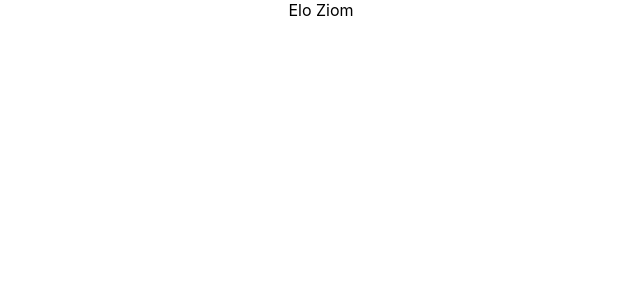
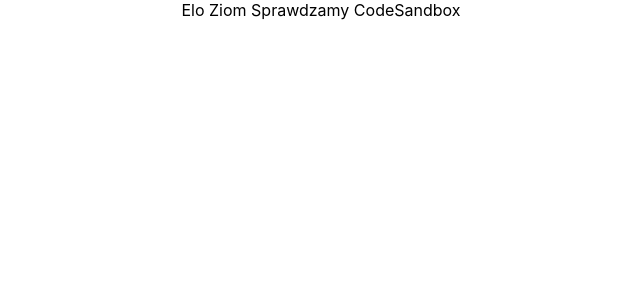
Before and after one commit to molekJ/Weather, a React (Create React App) app: page / in a window 1280 px wide. Shown: the top 300 px of the page, without its empty margins (319-959 px from the left). Built offline with nearby package versions, Linux system fonts and the light colour scheme.

Commit message:
check sandbox

```diff
--- a/src/App.tsx
+++ b/src/App.tsx
@@ -6,6 +6,7 @@ function App() {
   return (
     <div className="App">
     Elo Ziom
+    Sprawdzamy CodeSandbox
     </div>
   );
 }
```
